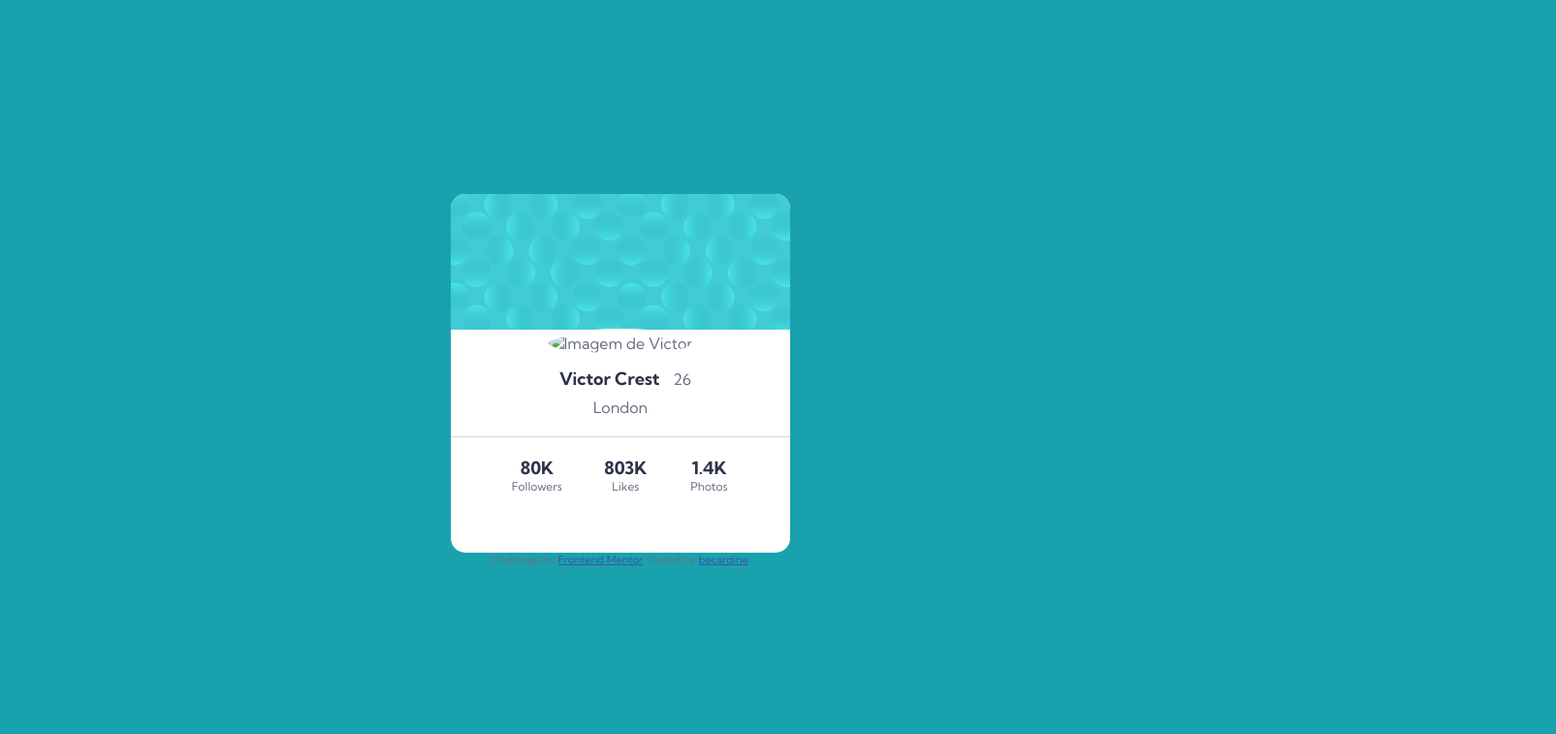
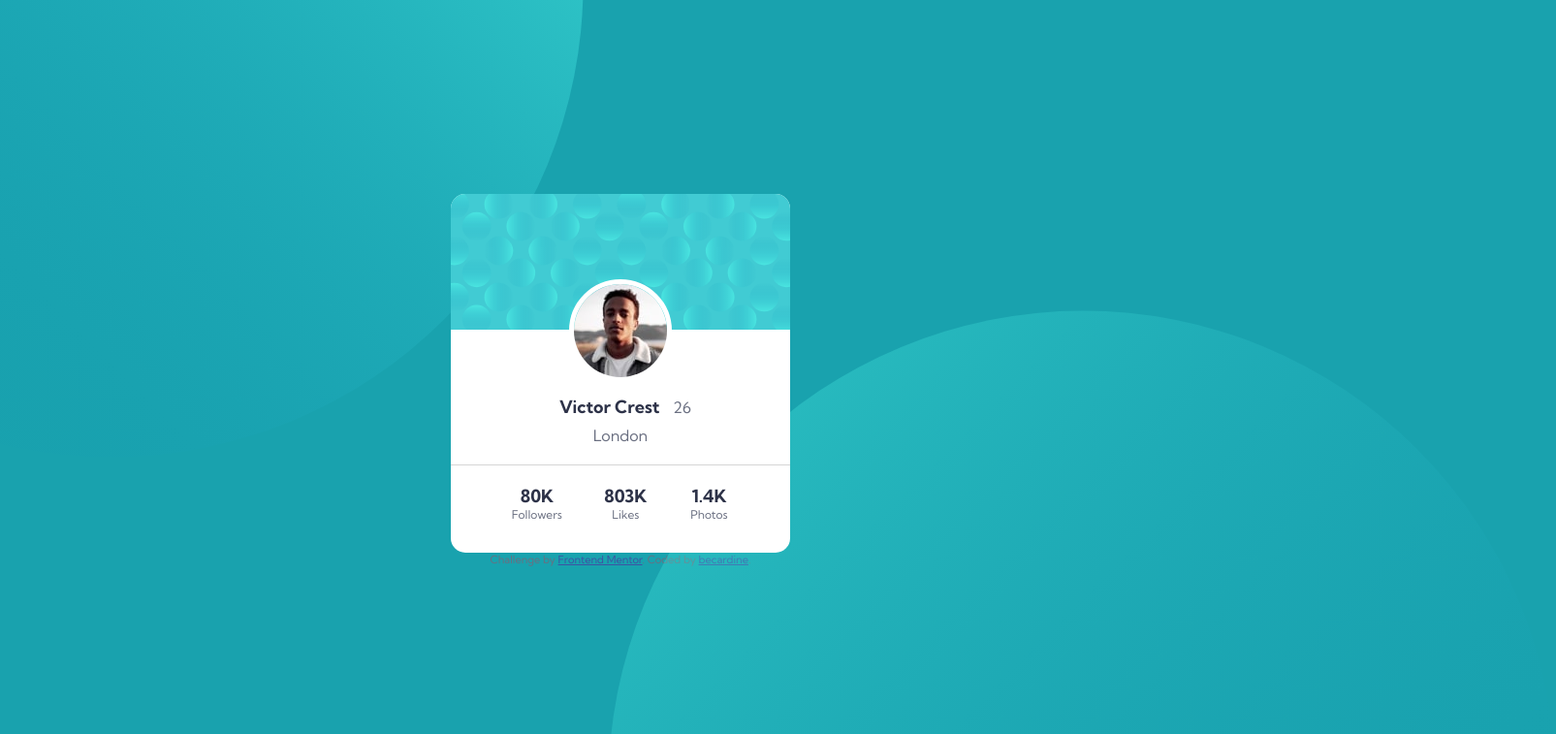
Before and after one commit to becardine/profile-card, a plain HTML site: page index.html in a window 1280 px wide. Shown: the top 757 px of the page at 97% size, 1605 px wide, since content can reach past the window. Drawn offline with Linux system fonts and the light colour scheme; the site is published under a folder, as on GitHub Pages, so addresses that start at the root find nothing.

Commit message:
Update index.html

```diff
--- a/index.html
+++ b/index.html
@@ -18,14 +18,14 @@
 
 </head>
 <body>
-  <img src="/images/bg-pattern-top.svg" class="bg-top" alt="">
-  <img src="/images/bg-pattern-bottom.svg" class="bg-bottom" alt="">
+  <img src="./images/bg-pattern-top.svg" class="bg-top" alt="">
+  <img src="./images/bg-pattern-bottom.svg" class="bg-bottom" alt="">
   <div id="container">
     <div>
-      <img src="images/bg-pattern-card.svg" class="img-topo" alt="Imagem do topo">
+      <img src="./images/bg-pattern-card.svg" class="img-topo" alt="Imagem do topo">
     </div>
     <div class="foto-perfil">
-      <img src="/images/image-victor.jpg" alt="Imagem de Victor">
+      <img src="./images/image-victor.jpg" alt="Imagem de Victor">
     </div>
     <div class="sobre">
       <p><strong>Victor Crest</strong>
```
